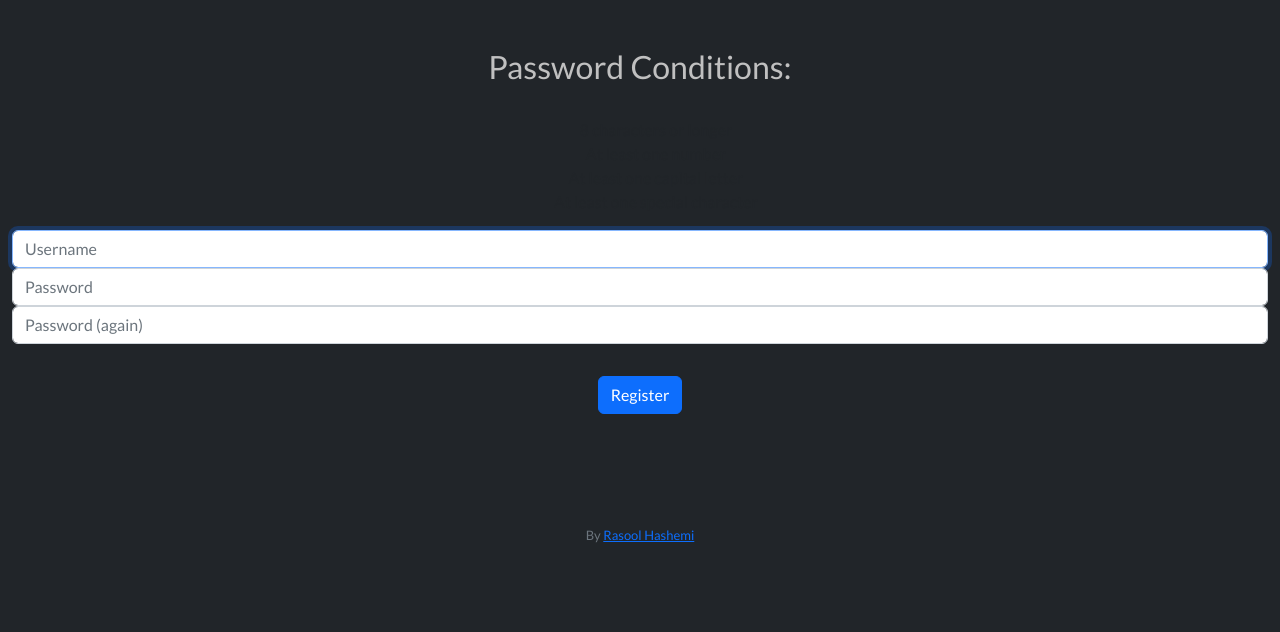
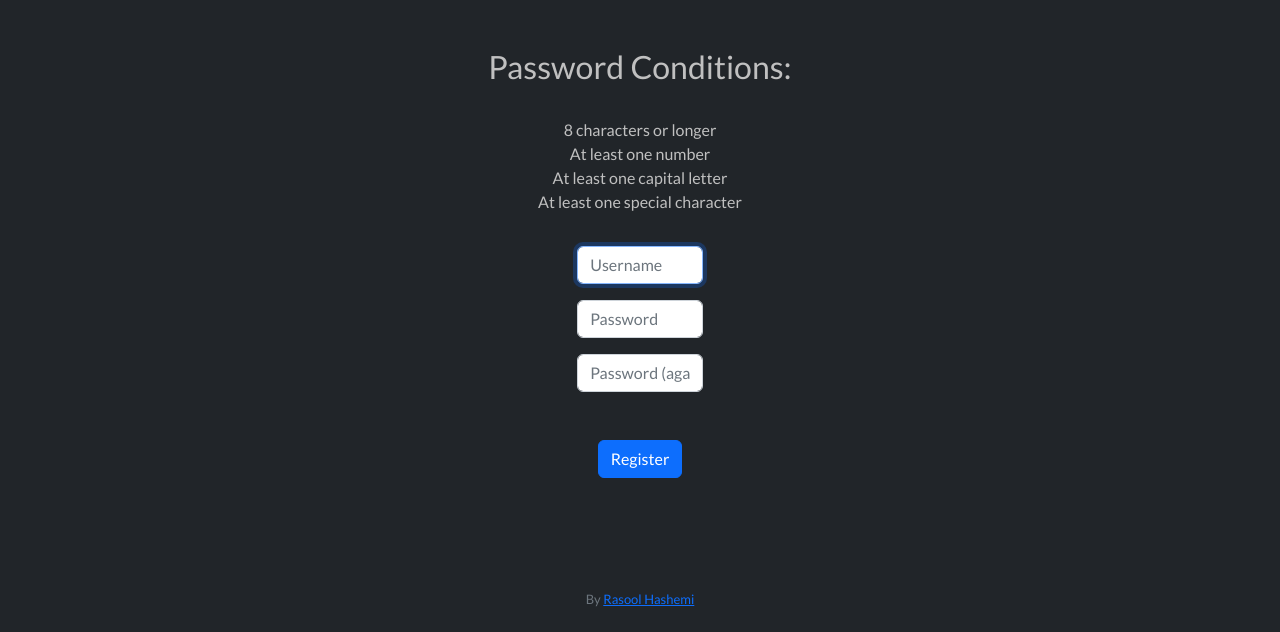
Before and after one commit to hawshemi/Blockchain, a Flask app: page /register in a window 1280 px wide. Shown: the part 80-712 px from the top of the page. Run offline with Flask 2, Linux system fonts and the light colour scheme; parts of the project's set-up code (start-up, migrations or seed data) failed here and were passed over; some libraries are stand-ins or nearby versions.

Commit message:
Update styles.css

```diff
--- a/static/styles.css
+++ b/static/styles.css
@@ -56,3 +56,17 @@ h2
     margin-bottom: 2rem;
     margin-top: 4rem;
 }
+
+.password-condition
+{
+    margin-left: -2rem;
+    color: silver;
+    margin-bottom: 2rem;
+}
+
+.form-group
+{
+    margin: auto;
+    width: 10%;
+    margin-bottom: 1rem;
+}
```
